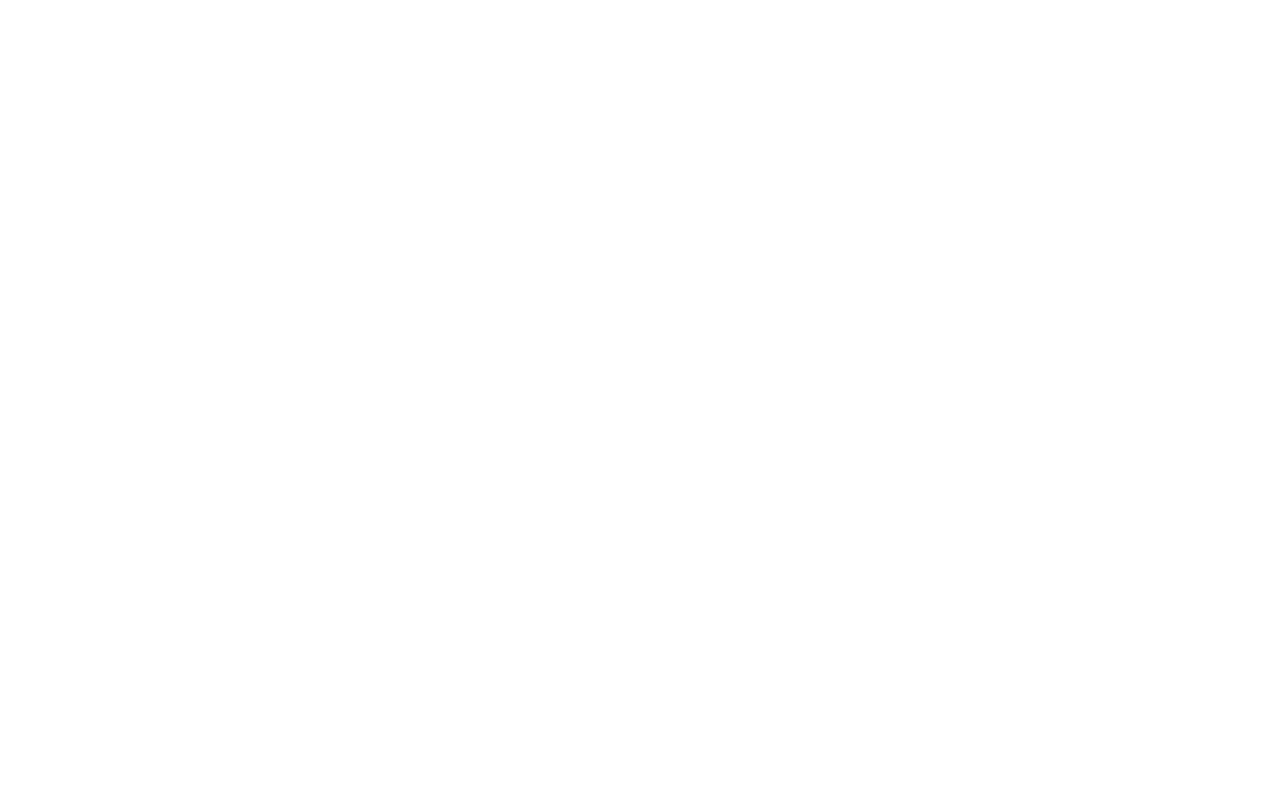
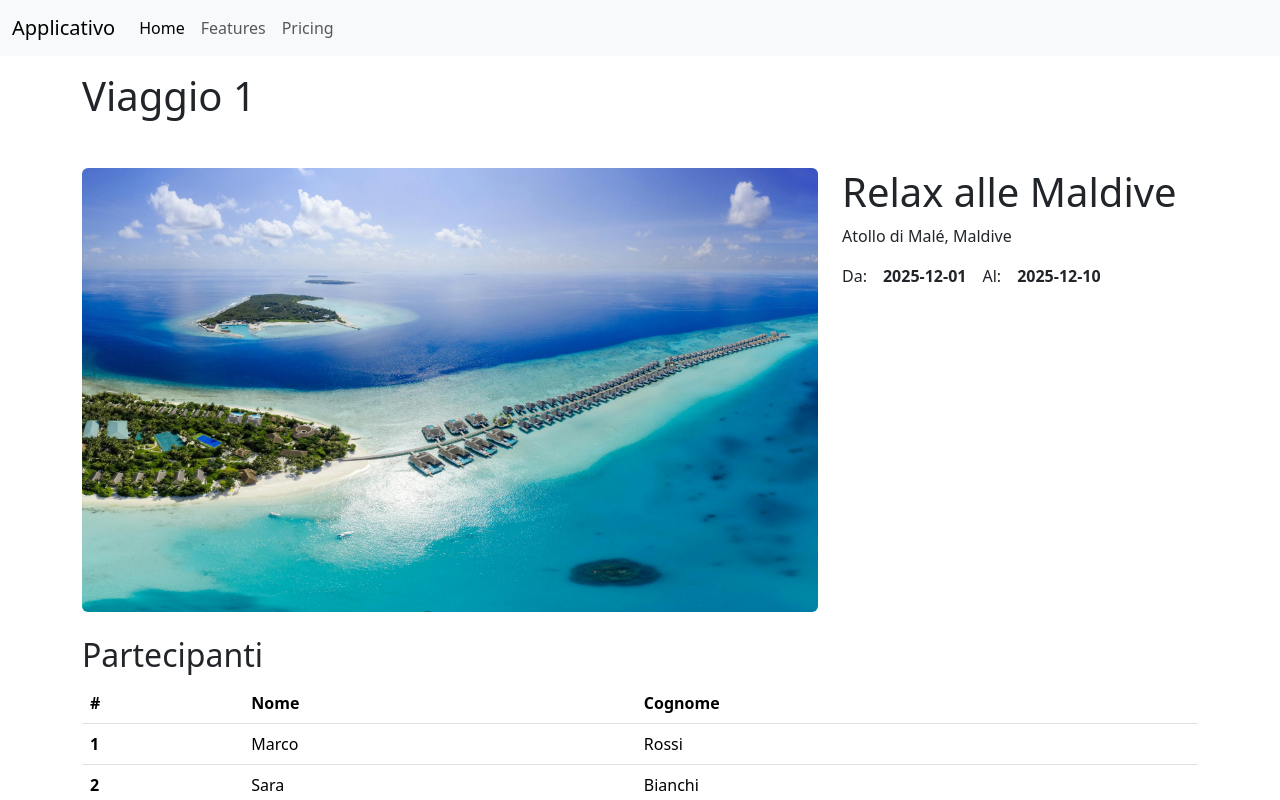
Before and after one commit to DavideCriscuolo/projectTeam, a React (Vite) app: page /trip/1 in a window 1280 px wide. Before the commit this address had no page. Shown: the top 800 px of the page. Built offline with nearby package versions, Linux system fonts and the light colour scheme.

Commit message:
aggiunto la pagina di dettaglio del viaggio

```diff
--- a/src/App.jsx
+++ b/src/App.jsx
@@ -3,6 +3,7 @@
 import { BrowserRouter, Route, Routes } from "react-router-dom";
 import DefaultLayout from "./layout/DefaultLayout";
 import HomePage from "./pages/HomePage";
+import TripDetailsPage from "./pages/TripDetailsPage";
 
 
 function App() {
@@ -15,6 +16,7 @@
         <Routes>
           <Route Component={DefaultLayout}>
             <Route path="/" Component={HomePage} />
+            <Route path="/trip/:id" Component={TripDetailsPage} />
 
           </Route>
         </Routes>
--- a/src/data/trips.js
+++ b/src/data/trips.js
@@ -71,3 +71,5 @@
     contattiEmergenza: "Maria Neri - 3201122334",
   },
 ];
+
+export { participants, plannedTrips }
--- /dev/null
+++ b/src/pages/TripDetailsPage.jsx
@@ -0,0 +1,76 @@
+import { useParams } from "react-router-dom"
+import { plannedTrips } from '../data/trips'
+import { participants } from '../data/trips'
+
+
+
+export default function TripDetailsPage() {
+    const { id } = useParams()
+    const { nomeViaggio, destinazione, dataInizio, dataFine, img } = plannedTrips[id]
+    const partecipanti = participants.filter((element) => {
+        if (element.idViaggio == id) {
+            return element
+
+
+        }
+    })
+
+
+    return (
+        <>
+            <div className="container">
+
+                <h1 className="py-3">Viaggio {id}</h1>
+                <div className="py-4 row">
+                    <div className="col-8">
+                        <img className="img-fluid rounded" src={img} alt="" />
+                    </div>
+                    <div className="col-4">
+                        <h1>{nomeViaggio}</h1>
+                        <p>{destinazione}</p>
+                        <div className="d-flex gap-3">
+                            Da: <b>{dataInizio}</b>
+                            Al: <b>{dataFine}</b>
+                        </div>
+                    </div>
+
+                </div>
+
+
+                <h2>Partecipanti</h2>
+                <table className="table">
+                    <thead>
+                        <tr>
+                            <th scope="col">#</th>
+                            <th scope="col">Nome</th>
+                            <th scope="col">Cognome</th>
+                        </tr>
+                    </thead>
+                    <tbody>
+                        {partecipanti.map((element, id) => {
+                            return (
+
+
+                                <tr key={id}>
+                                    <th scope="row">{element.viaggiatore}</th>
+                                    <td>{element.nome}</td>
+                                    <td>{element.cognome}</td>
+
+                                </tr>
+                            )
+
+                        })}
+
+                    </tbody>
+                </table>
+
+
+
+
+            </div>
+
+
+
+        </>
+    )
+}
```
